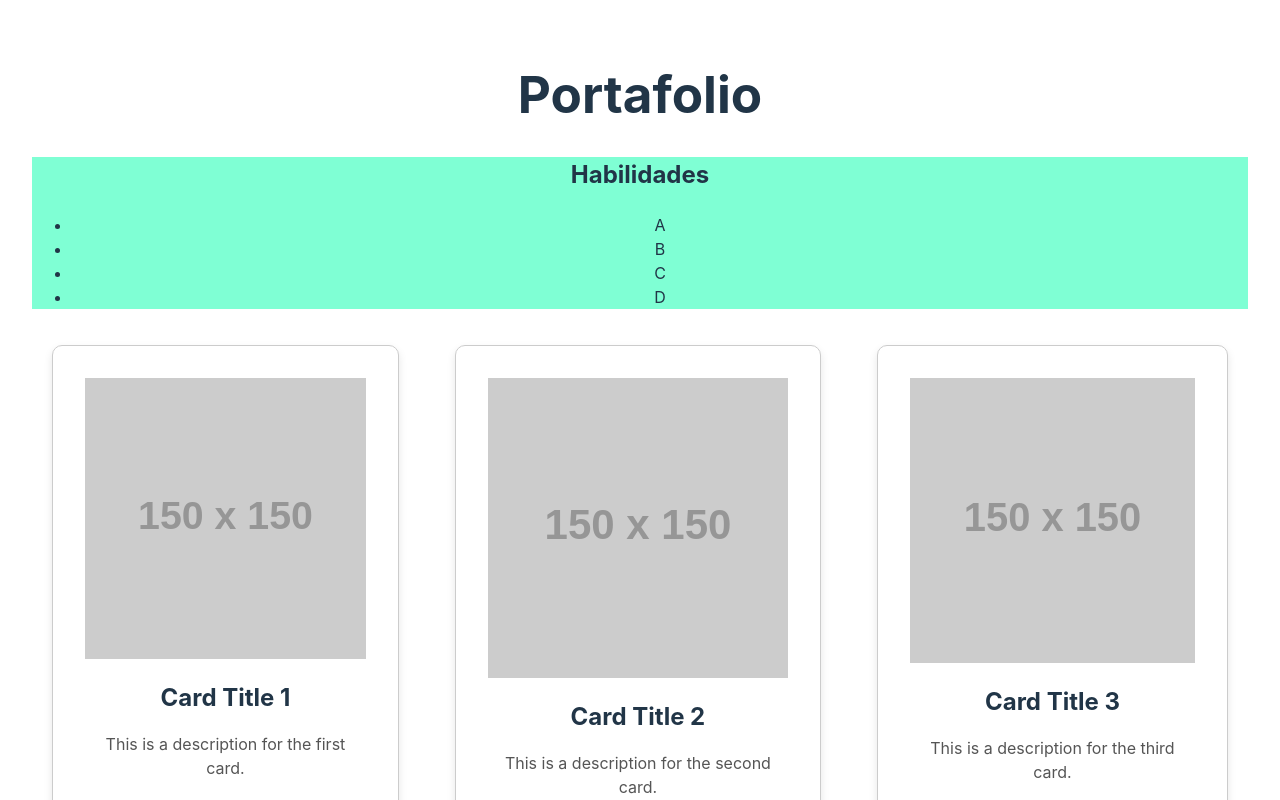
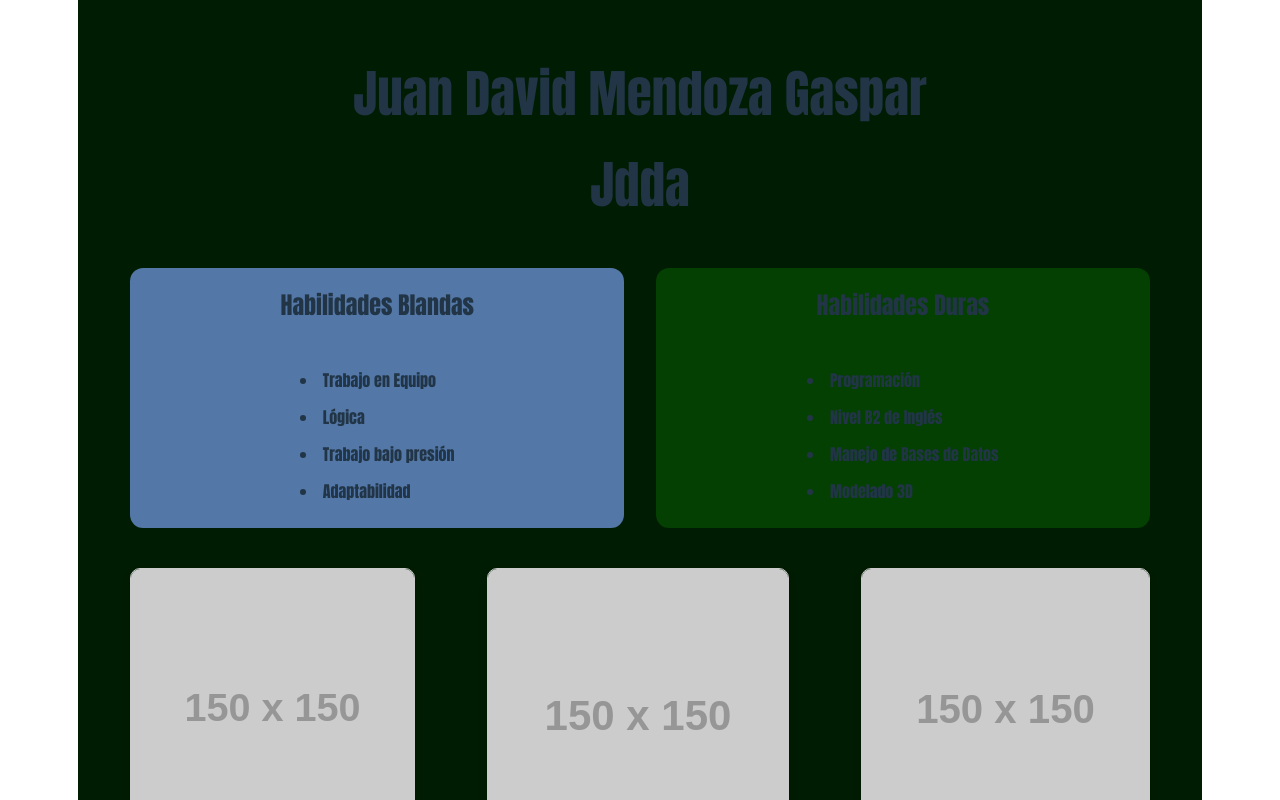
Before and after one commit to Jdda777/Portafolio_Vercel, a React (Vite) app: page / in a window 1280 px wide. Shown: the top 800 px of the page. Built offline with nearby package versions, Linux system fonts and the light colour scheme.

Commit message:
colores, skills-block y skills

```diff
--- a/src/App.css
+++ b/src/App.css
@@ -3,40 +3,18 @@
   margin: 0 auto;
   padding: 2rem;
   text-align: center;
+  background-color: #001C03;
+  font-family: Impact, Haettenschweiler, 'Arial Narrow Bold', sans-serif;
 }
 
-.logo {
-  height: 6em;
-  padding: 1.5em;
-  will-change: filter;
-  transition: filter 300ms;
-}
-.logo:hover {
-  filter: drop-shadow(0 0 2em #646cffaa);
-}
-.logo.react:hover {
-  filter: drop-shadow(0 0 2em #61dafbaa);
+h1{
+  font-size: larger;
 }
 
-@keyframes logo-spin {
-  from {
-    transform: rotate(0deg);
-  }
-  to {
-    transform: rotate(360deg);
-  }
+.skills-block {
+  display: flex;
+  justify-content: center;
+  padding: 20px;
+  columns: 2;
+  gap: 2rem;
 }
-
-@media (prefers-reduced-motion: no-preference) {
-  a:nth-of-type(2) .logo {
-    animation: logo-spin infinite 20s linear;
-  }
-}
-
-.card {
-  padding: 2em;
-}
-
-.read-the-docs {
-  color: #888;
-}
--- a/src/App.jsx
+++ b/src/App.jsx
@@ -1,22 +1,33 @@
-import './App.css'
-import Card from './components/Card'
-import Card_list from './components/Card_list'
-import Skills from './components/Skills'
+import "./App.css";
+import Card_list from "./components/Card_list";
+import Skills from "./components/Skills";
 
 function App() {
   return (
     <>
-    <h1 className='mainTitle'>Portafolio</h1>
-    <Skills
-    title={"Habilidades"}
-    skill1={"A"}
-    skill2={"B"}
-    skill3={"C"}
-    skill4={"D"}
-    />
-    <Card_list/>
+      <h1 className="mainTitle">Juan David Mendoza Gaspar</h1>
+      <h1 className="mainTitle">Jdda</h1>
+      <div className="skills-block">
+        <Skills
+          color={"#5377A6"}
+          title={"Habilidades Blandas"}
+          skill1={"Trabajo en Equipo"}
+          skill2={"Lógica"}
+          skill3={"Trabajo bajo presión"}
+          skill4={"Adaptabilidad"}
+        />
+        <Skills
+          color={"#034001"}
+          title={"Habilidades Duras"}
+          skill1={"Programación"}
+          skill2={"Nivel B2 de Inglés"}
+          skill3={"Manejo de Bases de Datos"}
+          skill4={"Modelado 3D"}
+        />
+      </div>
+      <Card_list />
     </>
-  )
+  );
 }
 
-export default App
+export default App;
--- a/src/components/Card.css
+++ b/src/components/Card.css
@@ -1,10 +1,10 @@
 :root {
     --border-color: #ccc;
-    --border-radius: 0.625rem; /* 10px */
-    --shadow: 0 0.25rem 0.5rem rgba(0, 0, 0, 0.1); /* 4px 8px */
-    --max-width: 18.75rem; /* 300px */
-    --margin: 1.25rem; /* 20px */
-    --padding: 0.9375rem; /* 15px */
+    --border-radius: 0.625rem;
+    --shadow: 0 0.25rem 0.5rem rgba(0, 0, 0, 0.1);
+    --max-width: 18.75rem;
+    --margin: 1.25rem;
+    --padding: 1.25rem;
     --title-font-size: 1.5rem;
     --content-font-size: 1rem;
     --content-color: #555;
--- a/src/components/Card.jsx
+++ b/src/components/Card.jsx
@@ -1,5 +1,5 @@
-import React from 'react';
-import './Card.css';  // Archivo opcional para estilos
+import React from "react";
+import "./Card.css"; // Archivo opcional para estilos
 
 const Card = ({ title, content, imageUrl }) => {
   return (
--- a/src/components/Card_list.css
+++ b/src/components/Card_list.css
@@ -1,5 +1,5 @@
 .card-list {
     display: flex;
     columns: 3;
-    gap: 1rem;
+    gap: 2rem;
   }
--- a/src/components/Skills.css
+++ b/src/components/Skills.css
@@ -1,3 +1,16 @@
-.skill-list{
-    background-color: aquamarine;
+.skill-list {
+    text-align: center;
+    width: 100%;
+    border-radius: 0.825rem;
 }
+
+ul {
+    display: inline-block;
+    text-align: left;
+    padding-left: 0;
+    list-style-position: inside;
+}
+li {
+    margin: 5px 0;
+    line-height: 2;
+}
--- a/src/components/Skills.jsx
+++ b/src/components/Skills.jsx
@@ -1,9 +1,9 @@
 import React from "react";
 import './Skills.css'
 
-const Skills = ({title, skill1, skill2, skill3, skill4}) => {
+const Skills = ({color, title, skill1, skill2, skill3, skill4}) => {
     return(
-        <div className="skill-list">
+        <div className="skill-list" style={{ backgroundColor: color }}>
             <h2>{title}</h2>
             <ul>
                 <li>{skill1}</li>
```
Also changed, not shown: src/components/Card_list.jsx (+9 -6 lines).
